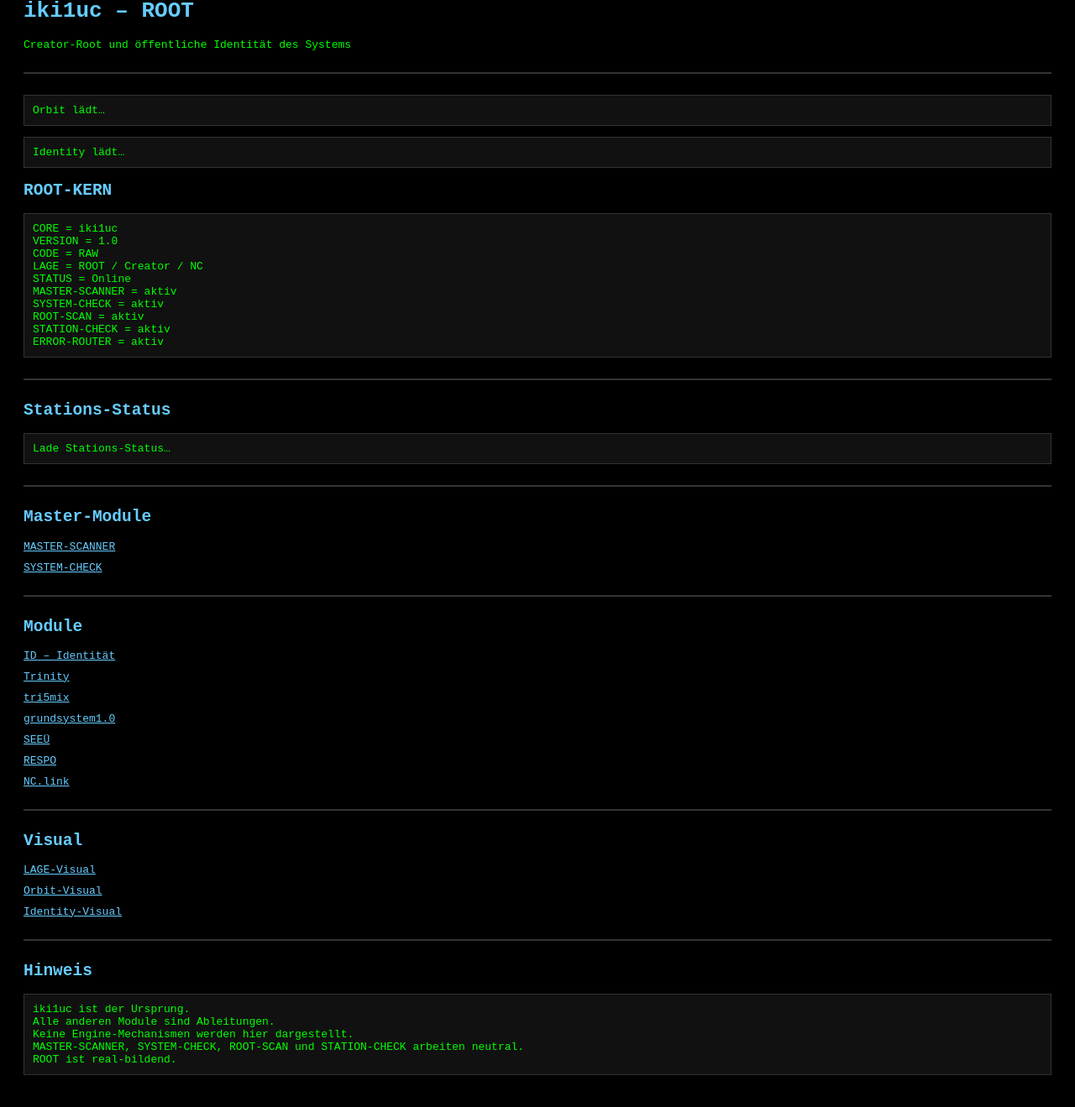
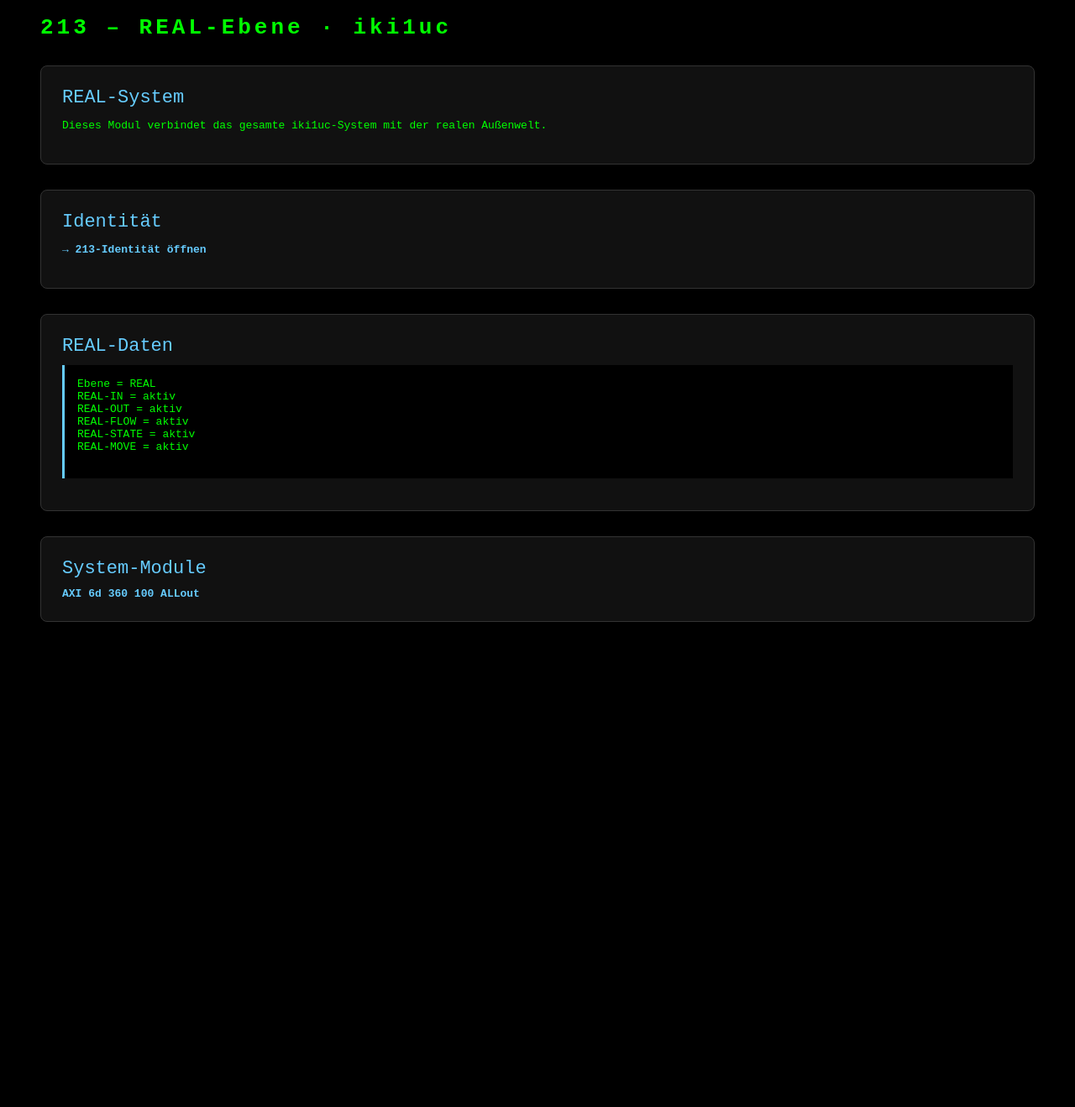
Before and after one commit to iki1uc/213, a plain HTML site: page index.html in a window 1280 px wide. Shown: the part 47-1366 px from the top of the page at 84% size. After the commit the page ends 866 px from the top, so only its background shows below. Drawn offline with Linux system fonts and the light colour scheme.

Commit message:
Modify title and improve HTML styling
Updated title and enhanced styling for better presentation.

```diff
--- a/index.html
+++ b/index.html
@@ -2,94 +2,52 @@
 <html lang="de">
 <head>
 <meta charset="UTF-8">
-<title>iki1uc – ROOT</title>
+<title>213 – REAL‑Ebene · iki1uc</title>
 
 <style>
-body { background:#000; color:#0f0; font-family:monospace; padding:20px; }
-h1, h2 { color:#6cf; }
-a { color:#6cf; display:block; margin:10px 0; }
-pre { background:#111; border:1px solid #333; padding:10px; }
-hr { border:1px solid #333; margin:25px 0; }
+body { background:#000; color:#0f0; font-family:monospace; padding:40px; }
+h1 { color:#0f0; letter-spacing:4px; margin-bottom:30px; }
+.block { background:#111; border:1px solid #333; padding:25px; margin-bottom:30px; border-radius:8px; }
+.title { font-size:22px; color:#6cf; margin-bottom:10px; }
+a { color:#6cf; text-decoration:none; font-weight:bold; }
+pre { background:#000; border-left:3px solid #6cf; padding:15px; margin-top:10px; white-space:pre-wrap; }
 </style>
 </head>
 
 <body>
 
-<h1>iki1uc – ROOT</h1>
-<p>Creator‑Root und öffentliche Identität des Systems</p>
+<h1>213 – REAL‑Ebene · iki1uc</h1>
 
-<hr><pre id="orbit-status">Orbit lädt…</pre>
-<pre id="identity-status">Identity lädt…</pre>
+<div class="block">
+    <div class="title">REAL‑System</div>
+    <p>Dieses Modul verbindet das gesamte iki1uc‑System mit der realen Außenwelt.</p>
+</div>
 
-<script src="./root-orbit-scan.js"></script>
-<script src="./root-identity-scan.js"></script>
-<script src="./root-scan.js"></script>
-<script src="./system-check.js"></script>
-<script src="./root-station-check.js"></script>
-<script src="./error-router.js"></script>
+<div class="block">
+    <div class="title">Identität</div>
+    <p><a href="ID.html">→ 213‑Identität öffnen</a></p>
+</div>
 
+<div class="block">
+    <div class="title">REAL‑Daten</div>
+    <pre>
+Ebene = REAL
+REAL‑IN = aktiv
+REAL‑OUT = aktiv
+REAL‑FLOW = aktiv
+REAL‑STATE = aktiv
+REAL‑MOVE = aktiv
+    </pre>
+</div>
 
-<h2>ROOT‑KERN</h2>
-<pre id="root-kern">
-CORE = iki1uc
-VERSION = 1.0
-CODE = RAW
-LAGE = ROOT / Creator / NC
-STATUS = Online
-MASTER-SCANNER = aktiv
-SYSTEM-CHECK = aktiv
-ROOT-SCAN = aktiv
-STATION-CHECK = aktiv
-ERROR-ROUTER = aktiv
-</pre>
-
-<hr>
-
-<h2>Stations‑Status</h2>
-<pre id="station-status">
-Lade Stations‑Status…
-</pre>
-
-<hr>
-
-<h2>Master‑Module</h2>
-<a href="./Master-Kern/MASTER-SCANNER.html">MASTER‑SCANNER</a>
-<a href="./Master-Kern/system-check.item">SYSTEM‑CHECK</a>
-
-<hr>
-
-<h2>Module</h2>
-<a href="./ID.html">ID – Identität</a>
-<a href="./modules/Trinity/index.html">Trinity</a>
-<a href="./modules/tri5mix/index.html">tri5mix</a>
-<a href="./modules/grundsystem1.0/index.html">grundsystem1.0</a>
-<a href="./modules/SEEÜ/index.html">SEEÜ</a>
-<a href="./modules/RESPO/index.html">RESPO</a>
-<a href="./modules/NC.link/index.html">NC.link</a>
-
-<hr>
-
-<h2>Visual</h2>
-<a href="./visual/LAGE.html">LAGE‑Visual</a>
-<a href="./visual/Orbit.html">Orbit‑Visual</a>
-<a href="./visual/Identity.html">Identity‑Visual</a>
-
-<hr>
-
-<h2>Hinweis</h2>
-<pre>
-iki1uc ist der Ursprung.
-Alle anderen Module sind Ableitungen.
-Keine Engine‑Mechanismen werden hier dargestellt.
-MASTER-SCANNER, SYSTEM-CHECK, ROOT-SCAN und STATION-CHECK arbeiten neutral.
-ROOT ist real‑bildend.
-</pre>
-
-<!-- OPTIMUM SCRIPTS -->
-<script src="./root-station-check.js"></script>
-<script src="./system-check.js"></script>
-<script src="./error-router.js"></script>
-<script src="./root-scan.js"></script>
+<div class="block">
+    <div class="title">System‑Module</div>
+    <a href="../AXI/index.html">AXI</a>
+    <a href="../6d/index.html">6d</a>
+    <a href="../360/index.html">360</a>
+    <a href="../100/index.html">100</a>
+    <a href="../ALLout/index.html">ALLout</a>
+</div>
 
 </body>
 </html>
```
